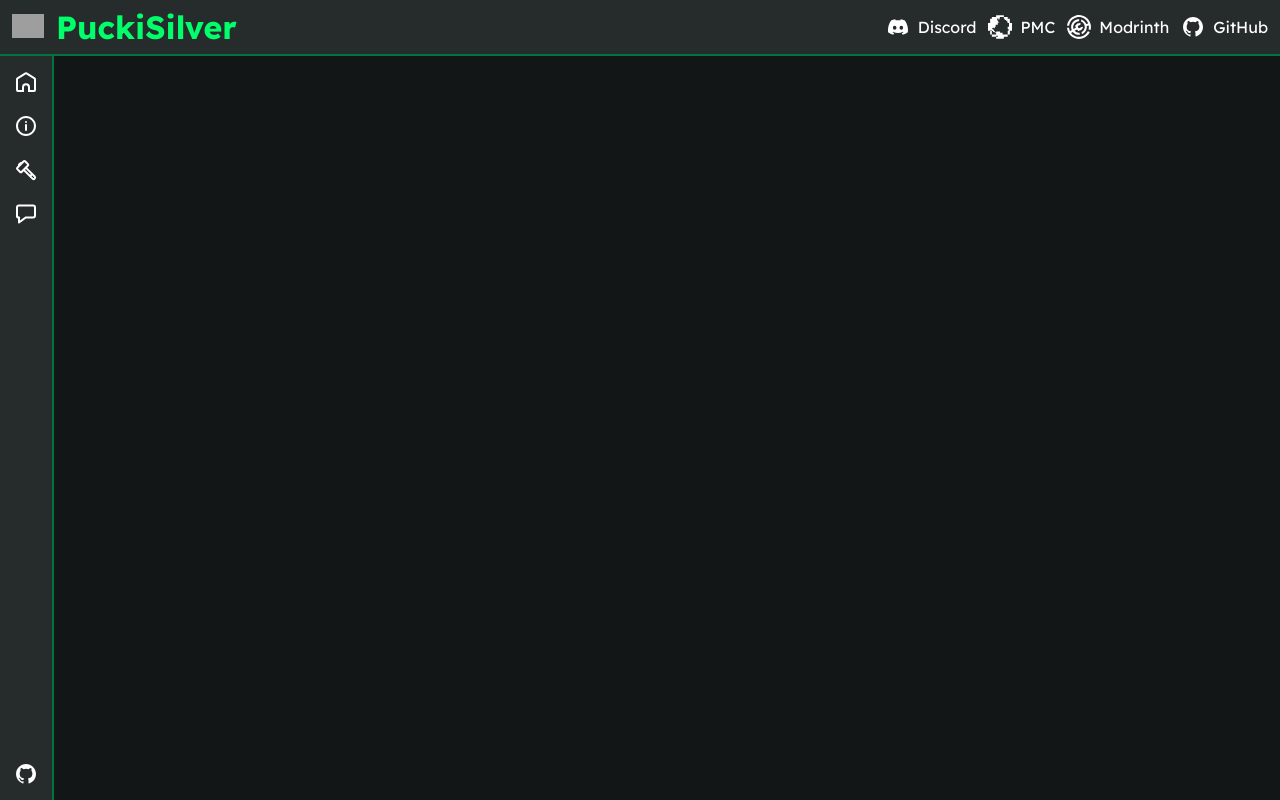
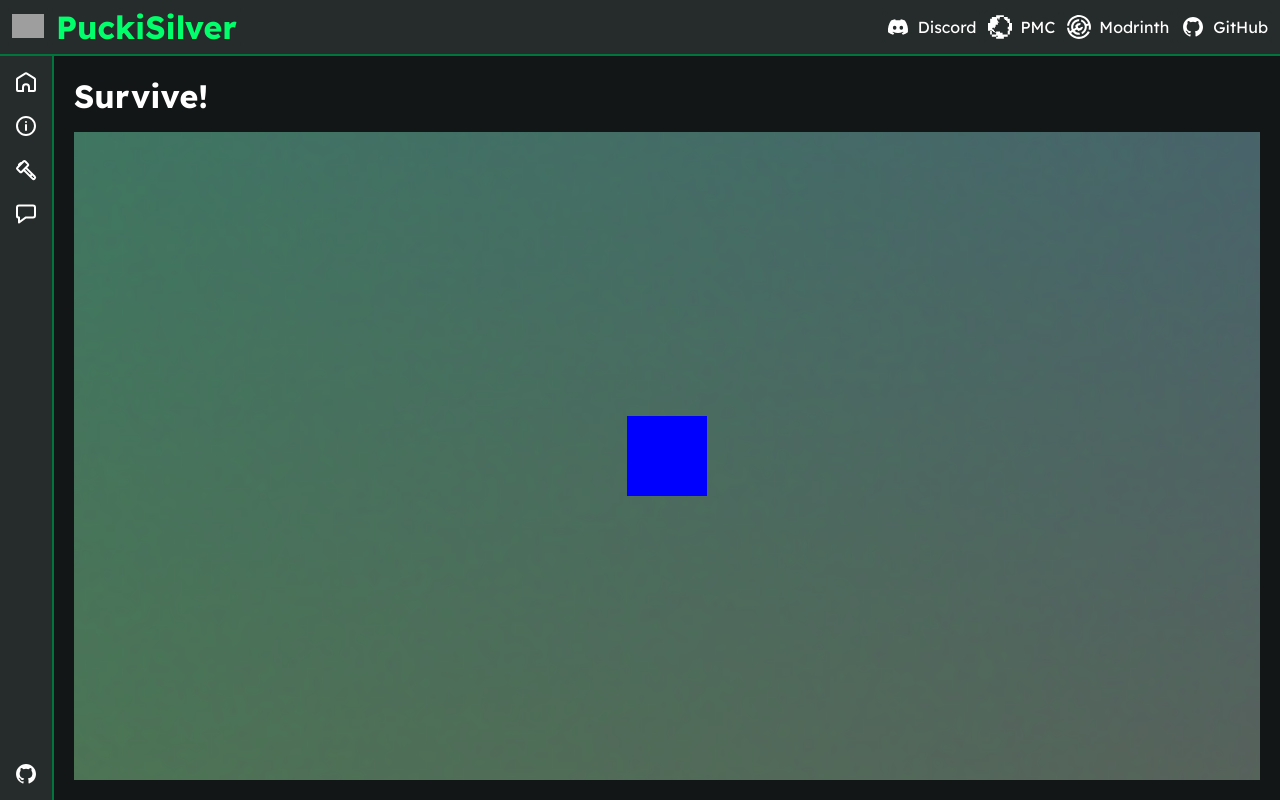
Before and after one commit to PuckiSilver/PuckiSilver.github.io, a React (Create React App) app: page /g/survive in a window 1280 px wide. Built offline with nearby package versions, Linux system fonts and the light colour scheme; grey boxes are pictures that could not be loaded.

Commit message:
start adding horde/survival type game movement

```diff
--- a/src/App.tsx
+++ b/src/App.tsx
@@ -16,6 +16,7 @@ import HomeIcon from './icons/home';
 import InfoIcon from './icons/info';
 import MessageIcon from './icons/message';
 import ArrowUpRightIcon from './icons/arrow-up-right';
+import Survive from './views/games/Survive';
 
 const App = () => {
   const [navActive, setNavActive] = React.useState(() => {
@@ -106,6 +107,8 @@ const App = () => {
 
             <Route path="/tools/velvet" element={<Velvet />} />
             <Route path="/tools/cardboard" element={<Cardboard />} />
+
+            <Route path="/g/survive" element={<Survive />} />
           </Routes>
         </BrowserRouter>
       </div>
--- a/src/icons/github.tsx
+++ b/src/icons/github.tsx
@@ -1 +1 @@
-export default () => (<svg xmlns="http://www.w3.org/2000/svg" width="32" height="32" viewBox="0 0 24 24"><path fill="currentColor" fill-rule="evenodd" d="M12.026 2c-5.509 0-9.974 4.465-9.974 9.974c0 4.406 2.857 8.145 6.821 9.465c.499.09.679-.217.679-.481c0-.237-.008-.865-.011-1.696c-2.775.602-3.361-1.338-3.361-1.338c-.452-1.152-1.107-1.459-1.107-1.459c-.905-.619.069-.605.069-.605c1.002.07 1.527 1.028 1.527 1.028c.89 1.524 2.336 1.084 2.902.829c.091-.645.351-1.085.635-1.334c-2.214-.251-4.542-1.107-4.542-4.93c0-1.087.389-1.979 1.024-2.675c-.101-.253-.446-1.268.099-2.64c0 0 .837-.269 2.742 1.021a9.582 9.582 0 0 1 2.496-.336a9.554 9.554 0 0 1 2.496.336c1.906-1.291 2.742-1.021 2.742-1.021c.545 1.372.203 2.387.099 2.64c.64.696 1.024 1.587 1.024 2.675c0 3.833-2.33 4.675-4.552 4.922c.355.308.675.916.675 1.846c0 1.334-.012 2.41-.012 2.737c0 .267.178.577.687.479C19.146 20.115 22 16.379 22 11.974C22 6.465 17.535 2 12.026 2" clip-rule="evenodd"/></svg>)
+export default () => (<svg xmlns="http://www.w3.org/2000/svg" width="32" height="32" viewBox="0 0 24 24"><path fill="currentColor" fillRule="evenodd" d="M12.026 2c-5.509 0-9.974 4.465-9.974 9.974c0 4.406 2.857 8.145 6.821 9.465c.499.09.679-.217.679-.481c0-.237-.008-.865-.011-1.696c-2.775.602-3.361-1.338-3.361-1.338c-.452-1.152-1.107-1.459-1.107-1.459c-.905-.619.069-.605.069-.605c1.002.07 1.527 1.028 1.527 1.028c.89 1.524 2.336 1.084 2.902.829c.091-.645.351-1.085.635-1.334c-2.214-.251-4.542-1.107-4.542-4.93c0-1.087.389-1.979 1.024-2.675c-.101-.253-.446-1.268.099-2.64c0 0 .837-.269 2.742 1.021a9.582 9.582 0 0 1 2.496-.336a9.554 9.554 0 0 1 2.496.336c1.906-1.291 2.742-1.021 2.742-1.021c.545 1.372.203 2.387.099 2.64c.64.696 1.024 1.587 1.024 2.675c0 3.833-2.33 4.675-4.552 4.922c.355.308.675.916.675 1.846c0 1.334-.012 2.41-.012 2.737c0 .267.178.577.687.479C19.146 20.115 22 16.379 22 11.974C22 6.465 17.535 2 12.026 2" clipRule="evenodd"/></svg>)
--- /dev/null
+++ b/src/views/games/Survive.scss
@@ -0,0 +1,31 @@
+@import './../../styles.scss';
+
+main {
+    height: 100%;
+
+    .game_window {
+        position: relative;
+        overflow: hidden;
+        width: 100%;
+        height: 100%;
+
+        .background {
+            position: absolute;
+            top: 0;
+            left: 0;
+            width: 100%;
+            height: 100%;
+            transform: translate(calc(var(--camera-x) * var(--scale)), calc(var(--camera-y) * var(--scale))) scale(var(--scale));
+        }
+
+        .player {
+            position: absolute;
+            top: 50%;
+            left: 50%;
+            transform: translate(-50%, -50%);
+            width: calc(var(--scale) * .5rem);
+            height: calc(var(--scale) * .5rem);
+            background: blue;
+        }
+    }
+}
--- /dev/null
+++ b/src/views/games/Survive.tsx
@@ -0,0 +1,108 @@
+import { useEffect, useRef, useState } from 'react';
+import './Survive.scss';
+
+const Survive = () => {
+    const gameWindow = useRef<HTMLDivElement>(null);
+    const isKeyPressed = useRef<{[key: string]: boolean}>({});
+    const lastTimestamp = useRef<number>(performance.now());
+    const [cameraPosition, setCameraPosition] = useState({x: 0, y: 0});
+    const [playerSpeed, setPlayerSpeed] = useState(.01);
+    const [scale, setScale] = useState(12);
+
+    /*useEffect(() => {
+        const handleMouseMove = (e: MouseEvent) => {
+            document.documentElement.style.setProperty('--camera-x', `${e.clientX}px`);
+            document.documentElement.style.setProperty('--camera-y', `${e.clientY}px`);
+        }
+
+        window.addEventListener('mousemove', handleMouseMove);
+        return () => window.removeEventListener('mousemove', handleMouseMove);
+    }, []);*/
+
+    // gameWindow.current?.getBoundingClientRect();
+
+
+
+
+
+    /*  Handle Key Presses  */
+    useEffect(() => {
+        const handleKeyDown = (e: KeyboardEvent) => {
+            isKeyPressed.current[e.key] = true;
+        }
+        const handleKeyUp = (e: KeyboardEvent) => {
+            isKeyPressed.current[e.key] = false;
+        }
+        window.addEventListener('keydown', handleKeyDown);
+        window.addEventListener('keyup', handleKeyUp);
+        return () => {
+            window.removeEventListener('keydown', handleKeyDown);
+            window.removeEventListener('keyup', handleKeyUp);
+        };
+    }, []);
+
+    useEffect(() => {
+        document.documentElement.style.setProperty('--scale', `${scale}`);
+    }, [scale])
+
+    /*  Render frame and handle movement up to 60 times a second  */
+    useEffect(() => {
+        document.documentElement.style.setProperty('--camera-x', `${cameraPosition.x}px`);
+        document.documentElement.style.setProperty('--camera-y', `${cameraPosition.y}px`);
+    }, [cameraPosition]);
+
+    const gameLoop = (timestamp: number) => {
+        const delta = lastTimestamp.current - timestamp;
+        lastTimestamp.current = timestamp;
+        const playerVector = {x: 0, y: 0};
+        if (isKeyPressed.current['w']) playerVector.y--;
+        if (isKeyPressed.current['s']) playerVector.y++;
+        if (isKeyPressed.current['a']) playerVector.x--;
+        if (isKeyPressed.current['d']) playerVector.x++;
+        // normalize vector
+        const currentPlayerSpeed = Math.sqrt(playerVector.x ** 2 + playerVector.y ** 2);
+        if (currentPlayerSpeed === 0) {
+            requestAnimationFrame(gameLoop);
+            return;
+        }
+        setCameraPosition(prev => ({
+            x: prev.x + (playerVector.x / currentPlayerSpeed) * delta * playerSpeed * scale,
+            y: prev.y + (playerVector.y / currentPlayerSpeed) * delta * playerSpeed * scale,
+        }));
+
+        requestAnimationFrame(gameLoop);
+    }
+    useEffect(() => { // set up game stuff
+        document.documentElement.style.setProperty('--scale', '10');
+        requestAnimationFrame(gameLoop);
+    }, []);
+
+    /*  Handle Scroll  */
+    useEffect(() => {
+        const handleScroll = (event: WheelEvent) => {
+            if (!gameWindow.current || event.deltaY === 0) return;
+            setScale(prev => {
+                const newScale = prev + (event.deltaY > 0 ? -.4 : .4);
+                if (newScale < 4) return 4;
+                if (newScale > 17) return 17;
+                return newScale;
+            });
+        }
+        gameWindow.current?.addEventListener('wheel', handleScroll);
+        return () => gameWindow.current?.removeEventListener('wheel', handleScroll);
+    }, []);
+
+    return (<main>
+        <h1>Survive!</h1>
+        <div
+            className='game_window'
+            ref={gameWindow}
+            onScroll={() => console.log('somntijhdgn hasppend')}
+        >
+            <img src={require('../../assets/survive/background.png')} alt='background' className='background' />
+            <div className='player'/>
+        </div>
+    </main>);
+}
+
+export default Survive;
```
Also changed, not shown: src/icons/modrinth.tsx (+1 -1 lines), src/assets/survive/background.png (added).
